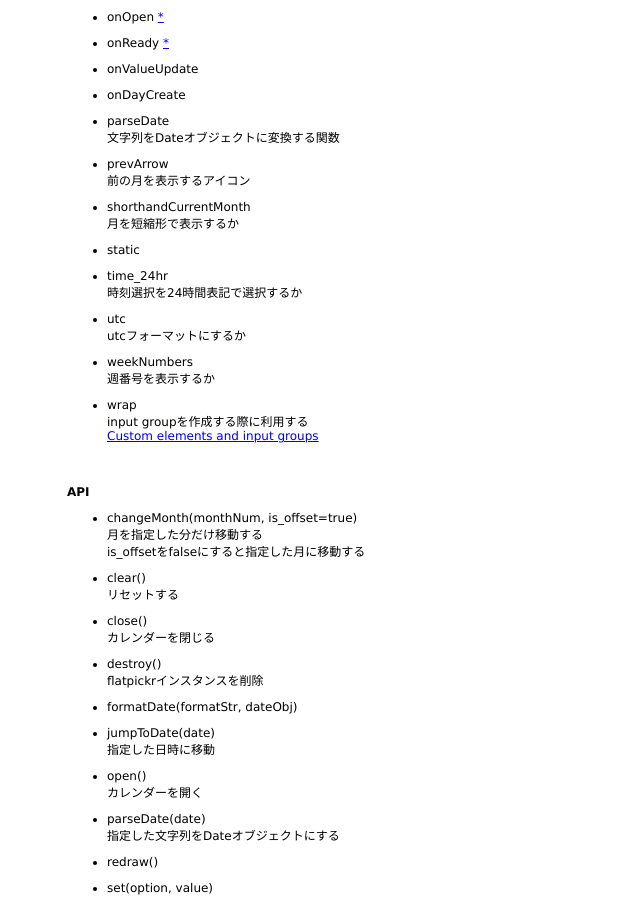
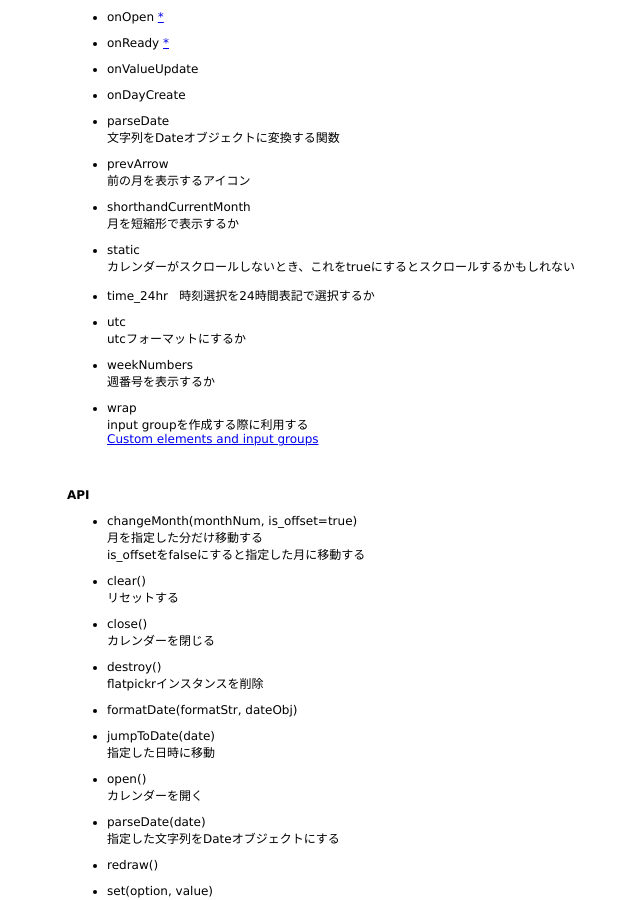
Before and after one commit to 38elements/38elements.github.com, a Jekyll site: the page built from _posts/2016-11-05-flatpickr.md, in a window 1280 px wide and 900 px high, scrolled down 1228 px. Shown: the whole window, without its empty margins (173-813 px from the left). Built offline with Jekyll 4.4.1, drawn with Linux system fonts in a browser that asks for light colours.

Commit message:
Update 2016-11-05-flatpickr.md

```diff
--- a/_posts/2016-11-05-flatpickr.md
+++ b/_posts/2016-11-05-flatpickr.md
@@ -101,6 +101,7 @@ inlineで表示させるか
 月を短縮形で表示するか
 
 * static
+カレンダーがスクロールしないとき、これをtrueにするとスクロールするかもしれない
 
 * time_24hr
 時刻選択を24時間表記で選択するか
```
